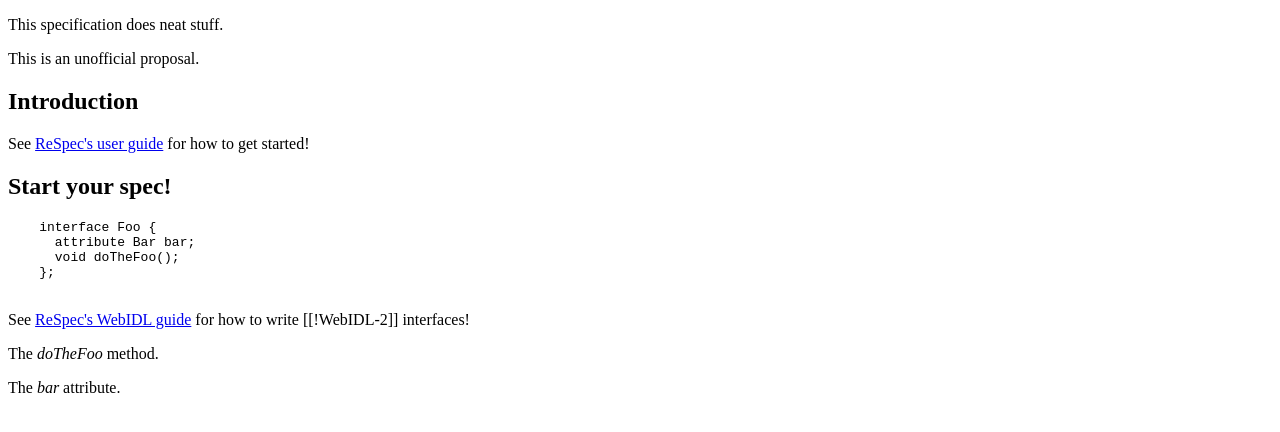
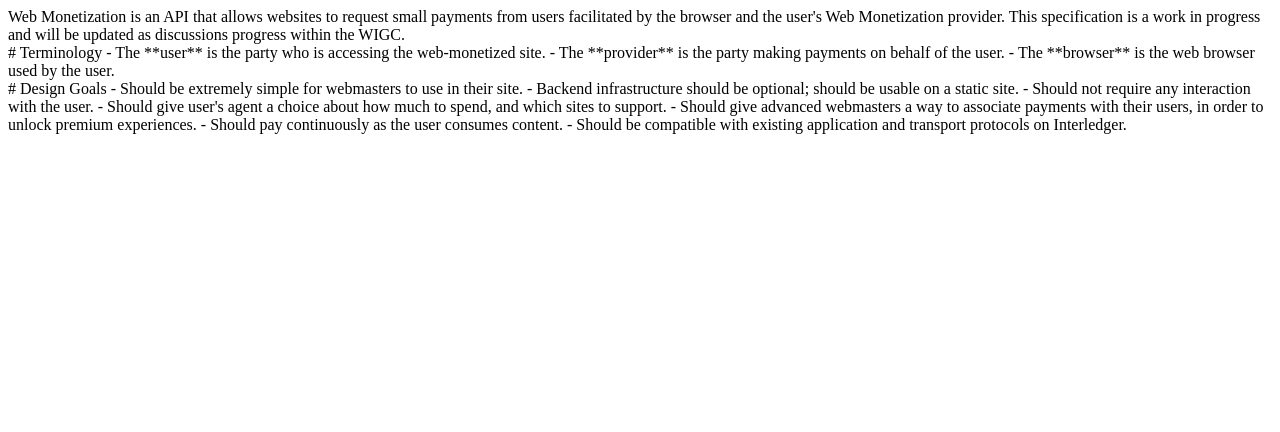
Before and after one commit to adrianhopebailie/web-monetization, a plain HTML site: page index.html in a window 1280 px wide. Drawn offline with Linux system fonts and the light colour scheme.

Commit message:
Clean Up

```diff
--- a/index.html
+++ b/index.html
@@ -15,14 +15,17 @@
     "issueBase": "https://www.github.com/WICG/web-monetization/issues/",
     "noLegacyStyle": true,
     "editors": [{
-        name: "adrianhopebailie",
-        email: "adrian@hopebailie.com",
+        name: "Adrian Hope-Bailie",
+        email: "adrian@coil.com",
         company: "Coil Technologies Inc.",
         companyURL: "https://coil.com",
       },
-      // Add additional editors here.
-      // https://github.com/w3c/respec/wiki/editors
-    ],
+      {
+        name: "Ben Sharafian",
+        email: "ben@coil.com",
+        company: "Coil Technologies Inc.",
+        companyURL: "https://coil.com",
+      }],
     "shortName": "web-monetization",
     "specStatus": "CG-DRAFT",
     "subjectPrefix": "[web-monetization]",
@@ -46,40 +49,29 @@
 
 <body>
   <section id="abstract">
-    <p>
-      This specification does neat stuff.
-    </p>
+    Web Monetization is an API that allows websites to request small payments from users facilitated by the browser and the user's Web Monetization provider.
+
+    This specification is a work in progress and will be updated as discussions progress within the WIGC.
   </section>
   <section id="sotd">
-    <p>
-      This is an unofficial proposal.
-    </p>
   </section>
   <section id="introduction">
-    <h2>Introduction</h2>
-    <p>
-      See <a href="https://github.com/w3c/respec/wiki/User's-Guide">ReSpec's
-      user guide</a> for how to get started!
-    </p>
   </section>
-  <section data-dfn-for="Foo">
-    <h2>Start your spec!</h2>
-    <pre class="idl">
-    interface Foo {
-      attribute Bar bar;
-      void doTheFoo();
-    };
-    </pre>
-    <p>
-      See <a href="https://github.com/w3c/respec/wiki/WebIDL-Guide">ReSpec's
-      WebIDL guide</a> for how to write [[!WebIDL-2]] interfaces!
-    </p>
-    <p>
-      The <dfn>doTheFoo</dfn> method.
-    </p>
-    <p>
-      The <dfn>bar</dfn> attribute.
-    </p>
+  <section id="terminology">
+    # Terminology
+     - The **user** is the party who is accessing the web-monetized site.
+     - The **provider** is the party making payments on behalf of the user.
+     - The **browser** is the web browser used by the user.
+  </section>
+  <section id="goals">
+    # Design Goals
+     - Should be extremely simple for webmasters to use in their site.
+     - Backend infrastructure should be optional; should be usable on a static site.
+     - Should not require any interaction with the user.
+     - Should give user's agent a choice about how much to spend, and which sites to support.
+     - Should give advanced webmasters a way to associate payments with their users, in order to unlock premium experiences.
+     - Should pay continuously as the user consumes content.
+     - Should be compatible with existing application and transport protocols on Interledger.
   </section>
 </body>
 
```
Also changed, not shown: 2 other files.
